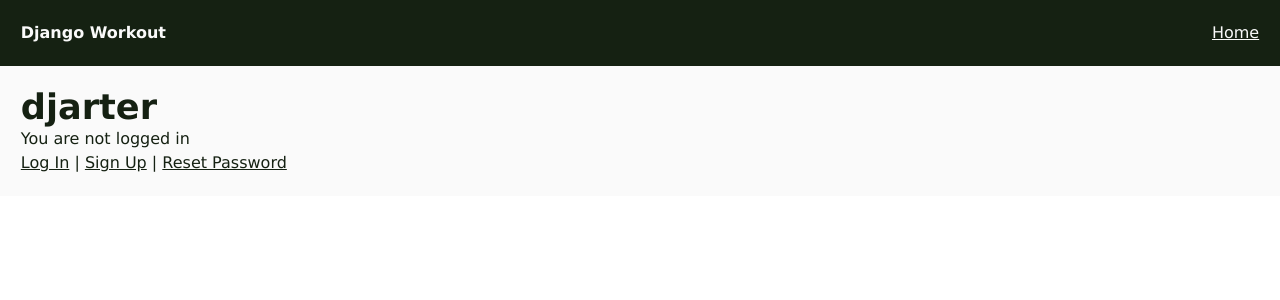
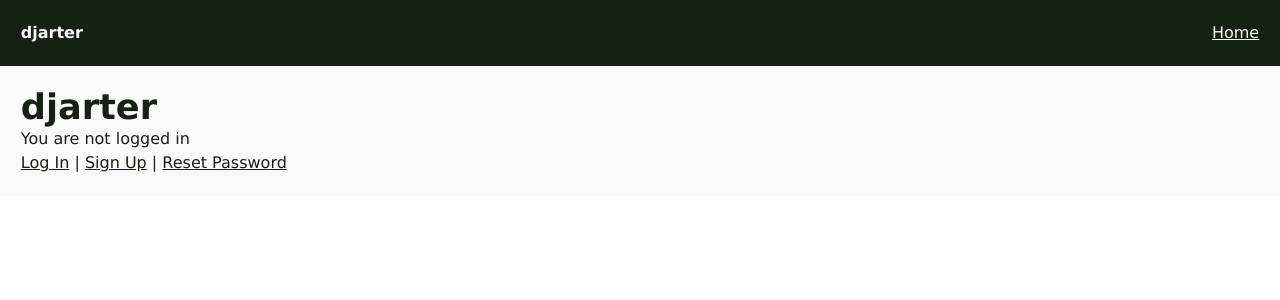
Before and after one commit to lancegoyke/djarter, a Django app: page / in a window 1280 px wide. Shown: the top 300 px of the page. Run offline with Django 4.2, Linux system fonts and the light colour scheme; parts of the project's set-up code (start-up, migrations or seed data) failed here and were passed over.

Commit message:
new site title

```diff
--- a/templates/partials/header.html
+++ b/templates/partials/header.html
@@ -1,5 +1,5 @@
 <header class="navbar box invert no-border">
-  <p class="site-title">Django Workout</p>
+  <p class="site-title">djarter</p>
   <ul class="cluster">
     <li>
       <a href="{% url 'home' %}">Home</a>
```
